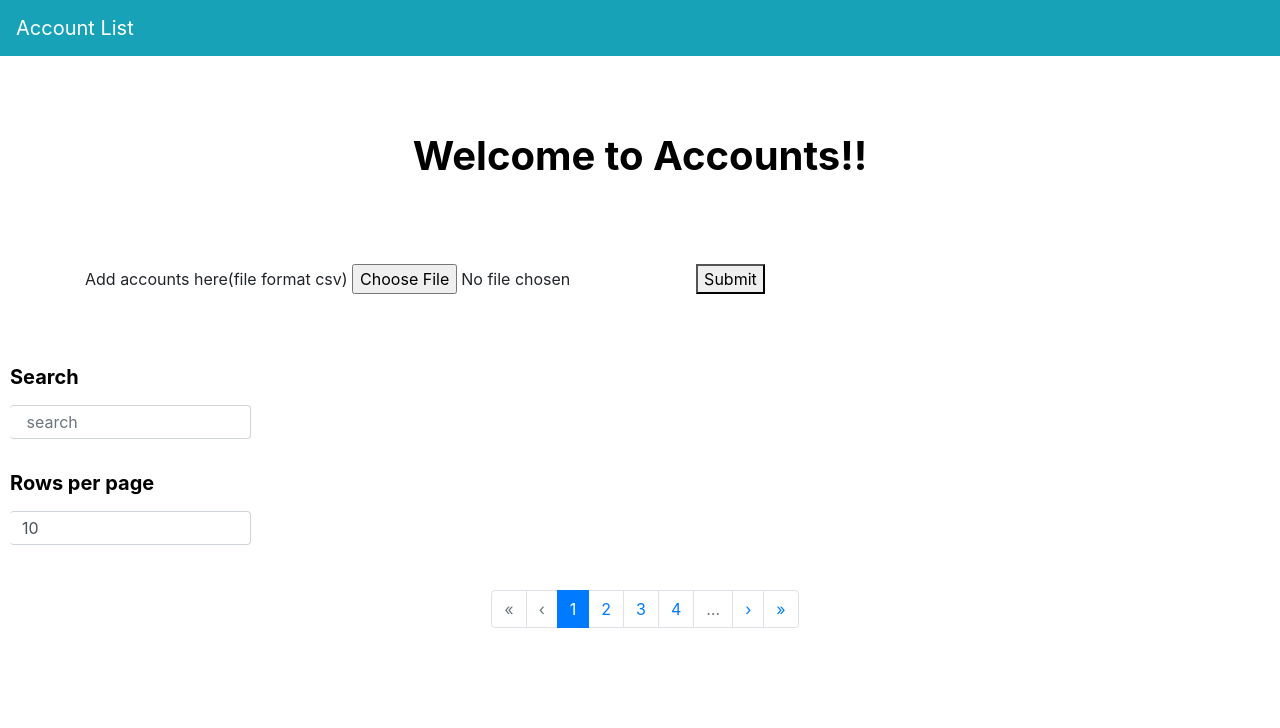
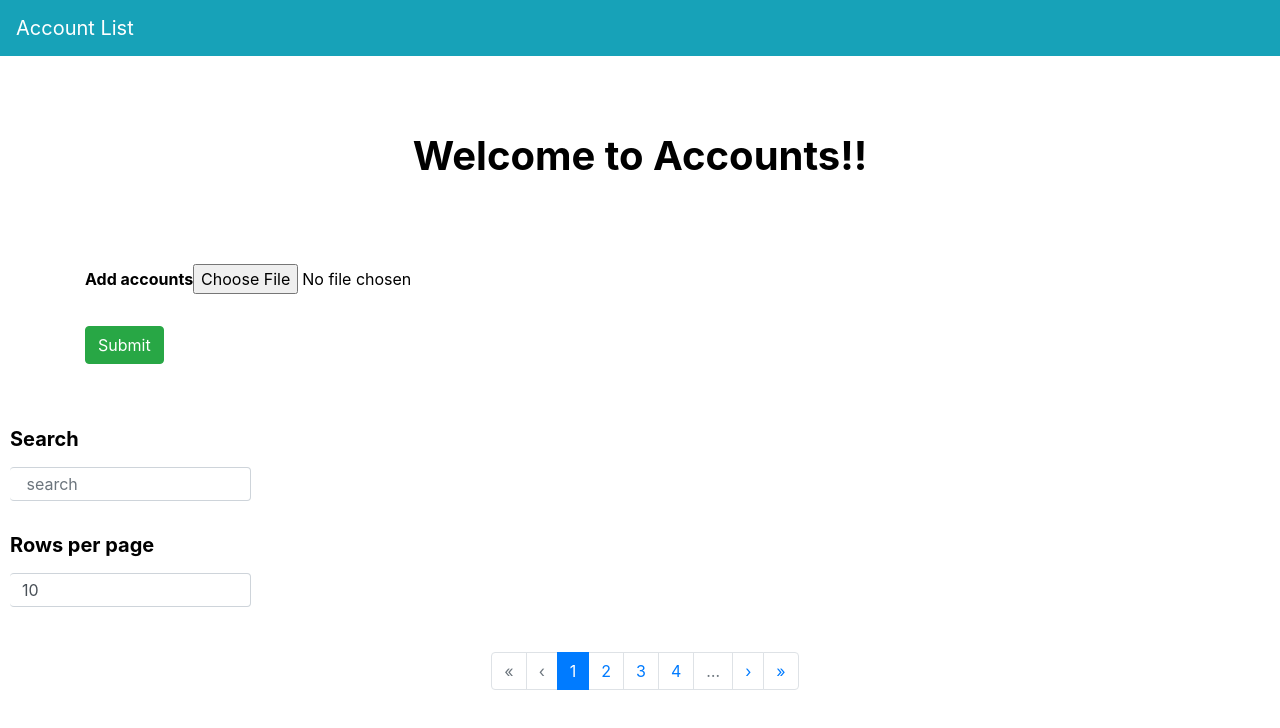
Before and after one commit to rvi857-pm/KZInternGitTutorial, a Vue app in the folder Projects/kz-drisya/FrontEnd/account/: page / in a window 1280 px wide. Shown: the top 728 px of the page. Built offline with nearby package versions, Linux system fonts and the light colour scheme; no server answers.

Commit message:
Added button for account data upload

```diff
--- a/Projects/kz-drisya/FrontEnd/account/src/components/Addacc.vue
+++ b/Projects/kz-drisya/FrontEnd/account/src/components/Addacc.vue
@@ -1,8 +1,8 @@
 <template>
   <div class="container">
     <div class="large-12 medium-12 small-12 cell">
-      <label
-        >Add accounts here(file format csv)
+      <label id="l"
+        >Add accounts
         <input
           type="file"
           id="file"
@@ -10,7 +10,8 @@
           v-on:change="handleFileUpload()"
         />
       </label>
-      <button v-on:click="submitFile()">Submit</button>
+      <br />
+      <b-button variant="success" v-on:click="submitFile()">Submit</b-button>
     </div>
   </div>
 </template>
@@ -37,9 +38,11 @@ export default {
           },
         })
         .then(function () {
+          alert(" Uploaded successfully");
           console.log("Success");
         })
         .catch(function () {
+          alert(" Error ");
           console.log("failure");
         });
     },
@@ -48,4 +51,11 @@ export default {
 </script>
 
 <style>
+#l {
+  display: flex;
+  justify-content: left;
+  align-items: center;
+  color: Black;
+  font-weight: bold;
+}
 </style>
```
